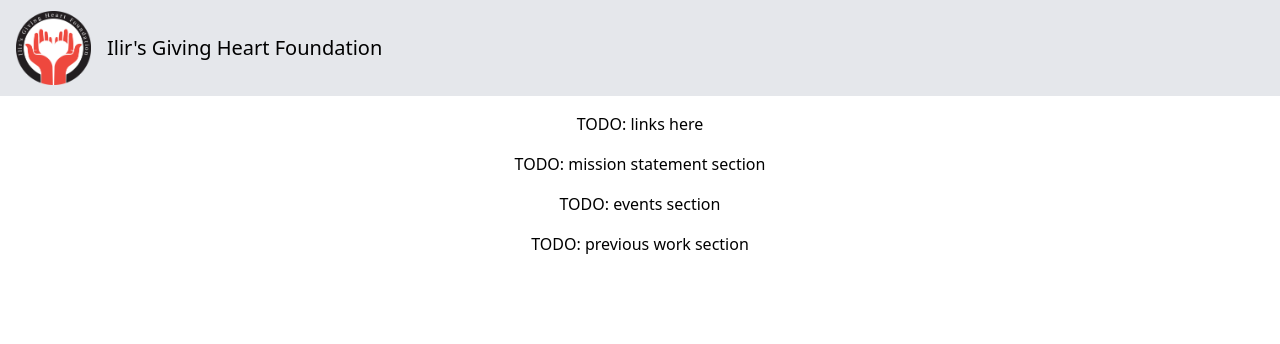
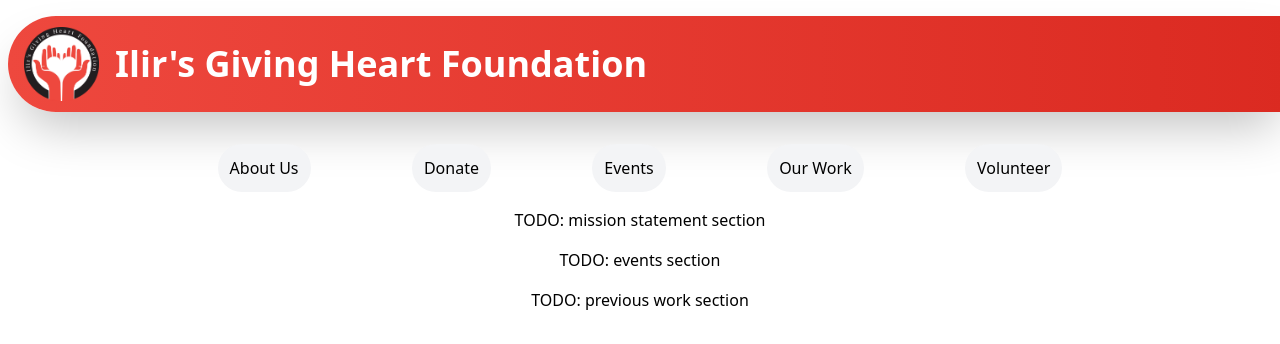
Before and after one commit to banushi-a/ilirs-giving-heart-foundation, a Next.js app: page / in a window 1280 px wide. Shown: the top 344 px of the page. Built offline with nearby package versions, Linux system fonts and the light colour scheme.

Commit message:
Links Section + Styling

```diff
--- a/src/app/layout.tsx
+++ b/src/app/layout.tsx
@@ -12,7 +12,7 @@ export default function RootLayout({
   children: React.ReactNode;
 }>) {
   return (
-    <html lang="en">
+    <html lang="en" className="scroll-smooth">
       <body>{children}</body>
     </html>
   );
--- a/src/app/page.tsx
+++ b/src/app/page.tsx
@@ -1,11 +1,12 @@
 import Header from "../components/Header";
+import Links from "../components/Links";
 
 export default function Home() {
   return (
     <main className="flex min-h-screen flex-col items-center gap-4">
       <Header />
-      <p>TODO: links here</p>
-      <p>TODO: mission statement section</p>
+      <Links />
+      <p id="about-us">TODO: mission statement section</p>
       <p>TODO: events section</p>
       <p>TODO: previous work section</p>
     </main>
--- a/src/components/Header.tsx
+++ b/src/components/Header.tsx
@@ -3,14 +3,16 @@ import Logo from "../public/IlirsGivingHeartFoundation.png";
 
 export default function Header() {
   return (
-    <header className="bg-gray-200 w-screen h-24 flex items-center p-4 gap-x-4">
+    <header className="bg-gradient-to-r from-gh-red-400 to-gh-red-600 w-screen h-24 flex items-center p-4 gap-x-4 m-4 mr-0 rounded-l-full shadow-2xl">
       <Image
         src={Logo}
         width={75}
         height={75}
         alt="Ilir's Giving Heart Foundation Logo"
       />
-      <h2 className="text-xl">Ilir's Giving Heart Foundation</h2>
+      <h2 className="text-4xl font-bold text-white">
+        Ilir's Giving Heart Foundation
+      </h2>
     </header>
   );
 }
--- /dev/null
+++ b/src/components/Links.tsx
@@ -0,0 +1,26 @@
+export default function Links() {
+  const sections = [
+    { name: "About Us", href: "#about-us" },
+    { name: "Donate", href: "#donate" },
+    { name: "Events", href: "#events" },
+    { name: "Our Work", href: "#our-work" },
+    { name: "Volunteer", href: "#volunteer" },
+  ];
+
+  return (
+    <section>
+      <ul className="flex flex-wrap justify-between aligign-center w-[66vw]">
+        {sections.map((section) => {
+          return (
+            <li
+              className="hover:bg-gray-200 bg-gray-100 rounded-full p-3"
+              key={section.href}
+            >
+              <a href={section.href}>{section.name}</a>
+            </li>
+          );
+        })}
+      </ul>
+    </section>
+  );
+}
--- a/tailwind.config.ts
+++ b/tailwind.config.ts
@@ -7,5 +7,13 @@ const config: Config = {
     "./src/app/**/*.{js,ts,jsx,tsx,mdx}",
   ],
   plugins: [],
+  theme: {
+    extend: {
+      colors: {
+        "gh-red-400": "#ee483e",
+        "gh-red-600": "#db2a21",
+      },
+    },
+  },
 };
 export default config;
```
